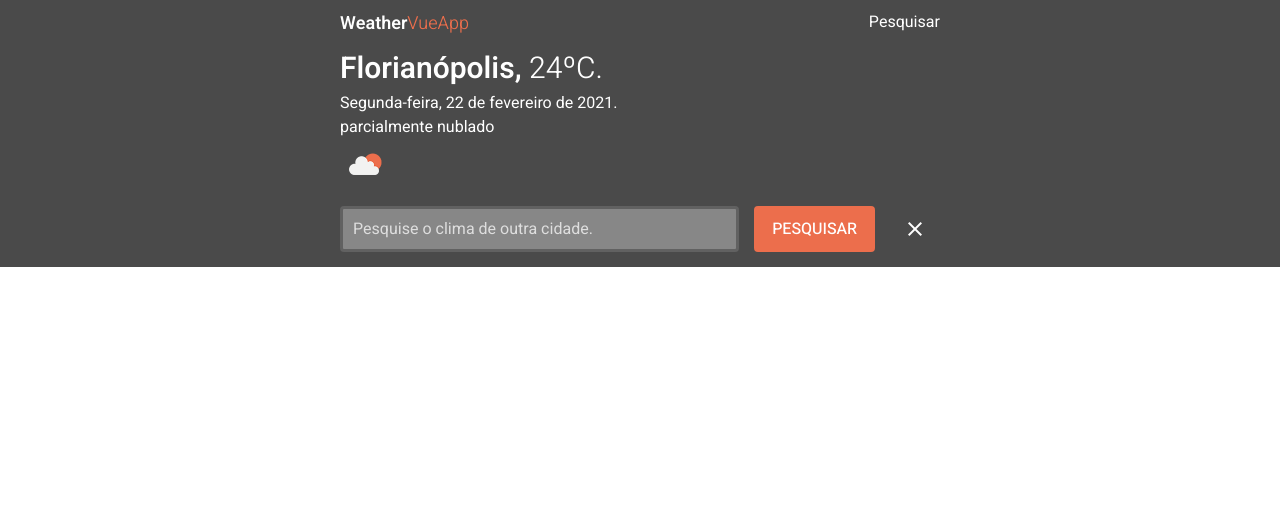
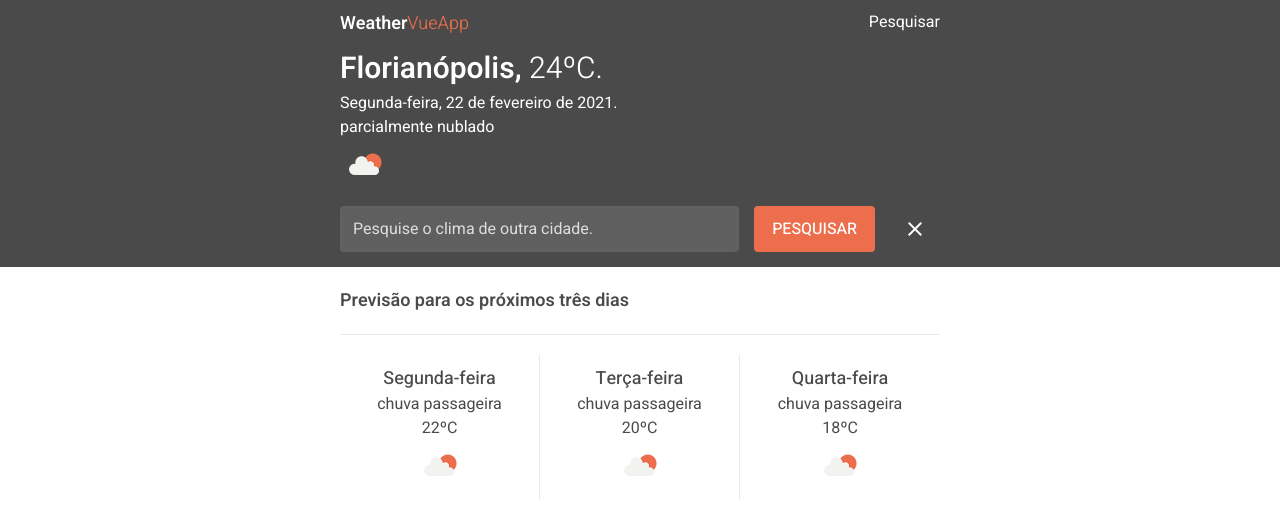
Before and after one commit to lucxsbueno/weather-app-vue, a Vue app: page / in a window 1280 px wide. Shown: the top 514 px of the page. Built offline with nearby package versions, Linux system fonts and the light colour scheme.

Commit message:
Modificando css do componente Search.vue e criando o componente WeekWeather.vue

```diff
--- a/src/App.vue
+++ b/src/App.vue
@@ -3,6 +3,7 @@
     <Header/>
     <Info/>
     <Search/>
+    <WeekWeather/>
   </div>
 </template>
 
@@ -12,13 +13,15 @@
   import Header from './components/Header.vue';
   import Info from './components/Info.vue';
   import Search from './components/Search.vue';
+  import WeekWeather from './components/WeekWeather.vue';
 
   export default {
     name: 'App',
     components: {
       Header,
       Info,
-      Search
+      Search,
+      WeekWeather
     }
   }
 </script>
--- a/src/components/Search.vue
+++ b/src/components/Search.vue
@@ -31,13 +31,19 @@ export default {
 
 .search form input[type=text]{
     border-radius: 4px;
-    background-color: rgb(170, 170, 170, 64%);
-    border: 3px solid #616161;
+    background-color: rgb(205, 205, 205, 16%);
+    border: 3px solid rgb(205, 205, 205, 1%);
     font-size: 16px;
     padding: 8px 10px;
     color: #FFFFFF;
     margin-right: 15px;
     width: 100%;
+    transition: 0.3s all;
+}
+
+.search form input[type=text]:focus{
+    border: 3px solid #B0B0B0;
+    transition: 0.3s all;
 }
 
 .search form input[type=text]::placeholder{
--- /dev/null
+++ b/src/components/WeekWeather.vue
@@ -0,0 +1,73 @@
+<template>
+    <section class="container weather-days">
+        <div class="row">
+            <h3>Previsão para os próximos três dias</h3>
+            <div class="grid">
+                <article class="box">
+                    <span class="day-of-week">Segunda-feira</span>
+                    <span class="description">chuva passageira</span>
+                    <span class="weather">22ºC</span>
+                    <img src="../assets/02d@2x.svg" alt="">
+                </article>
+                <article class="box">
+                    <span class="day-of-week">Terça-feira</span>
+                    <span class="description">chuva passageira</span>
+                    <span class="weather">20ºC</span>
+                    <img src="../assets/02d@2x.svg" alt="">
+                </article>
+                <article class="box">
+                    <span class="day-of-week">Quarta-feira</span>
+                    <span class="description">chuva passageira</span>
+                    <span class="weather">18ºC</span>
+                    <img src="../assets/02d@2x.svg" alt="">
+                </article>
+            </div>
+        </div>
+    </section>
+</template>
+
+<script>
+export default {
+    name: 'WeekWeather'
+}
+</script>
+
+<style scoped>
+/* Weather info */
+
+/* .weather-days { } */
+
+.weather-days h3{
+    padding: 20px 0px;
+    display: block;
+    font-size: 18px;
+    color: #4A4A4A;
+    border-bottom: 1px solid #E9E9E9;
+    margin-bottom: 20px;
+}
+
+.weather-days .grid{
+    display: grid;
+    grid-template-columns: repeat(auto-fill, minmax(186px, auto));
+
+}
+
+.weather-days .grid > .box{
+    color: #4A4A4A;
+    display: flex;
+    flex-direction: column;
+    align-items: center;
+    justify-content: center;
+    padding: 10px;
+    border-right: 1px solid #E9E9E9;
+}
+
+.weather-days .grid > .box:nth-last-child(1){
+    border-right: none;
+}
+
+.weather-days .grid .box .day-of-week{
+    font-weight: 500;
+    font-size: 18px;
+}
+</style>
```
